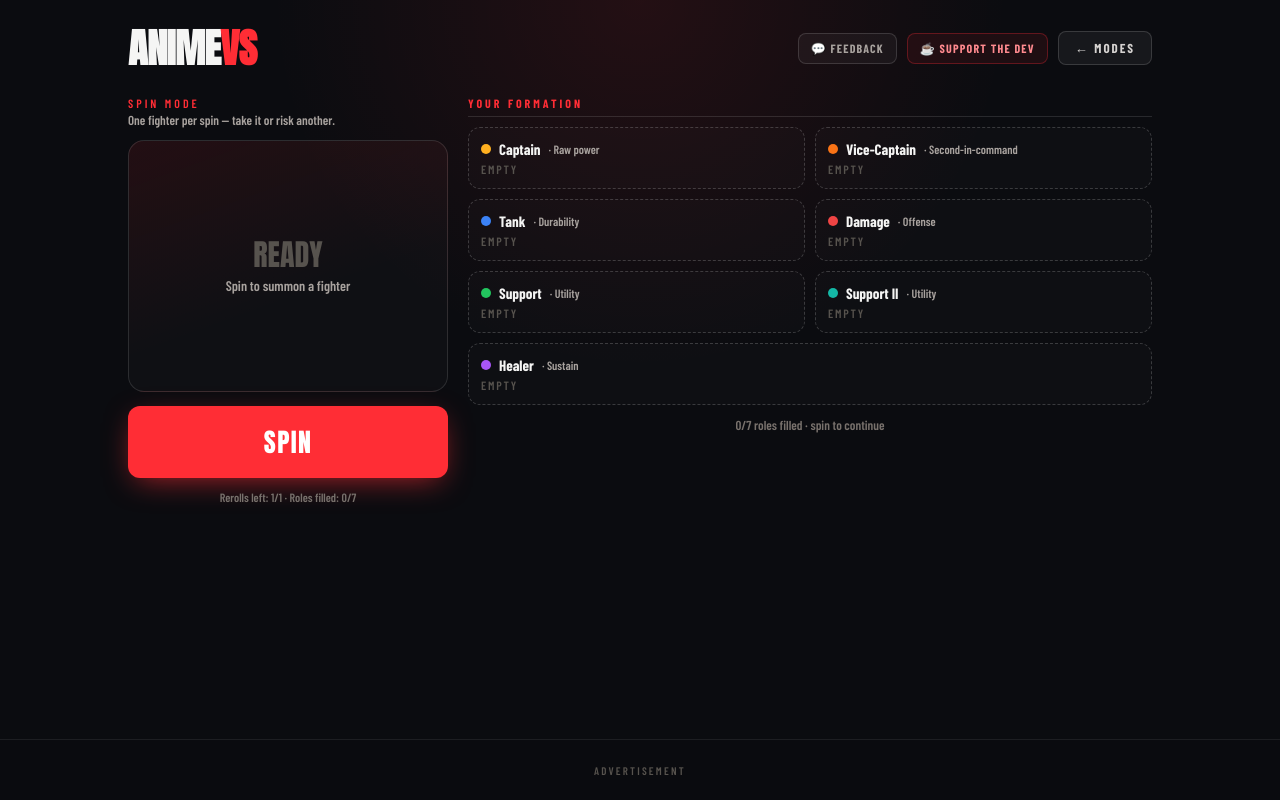
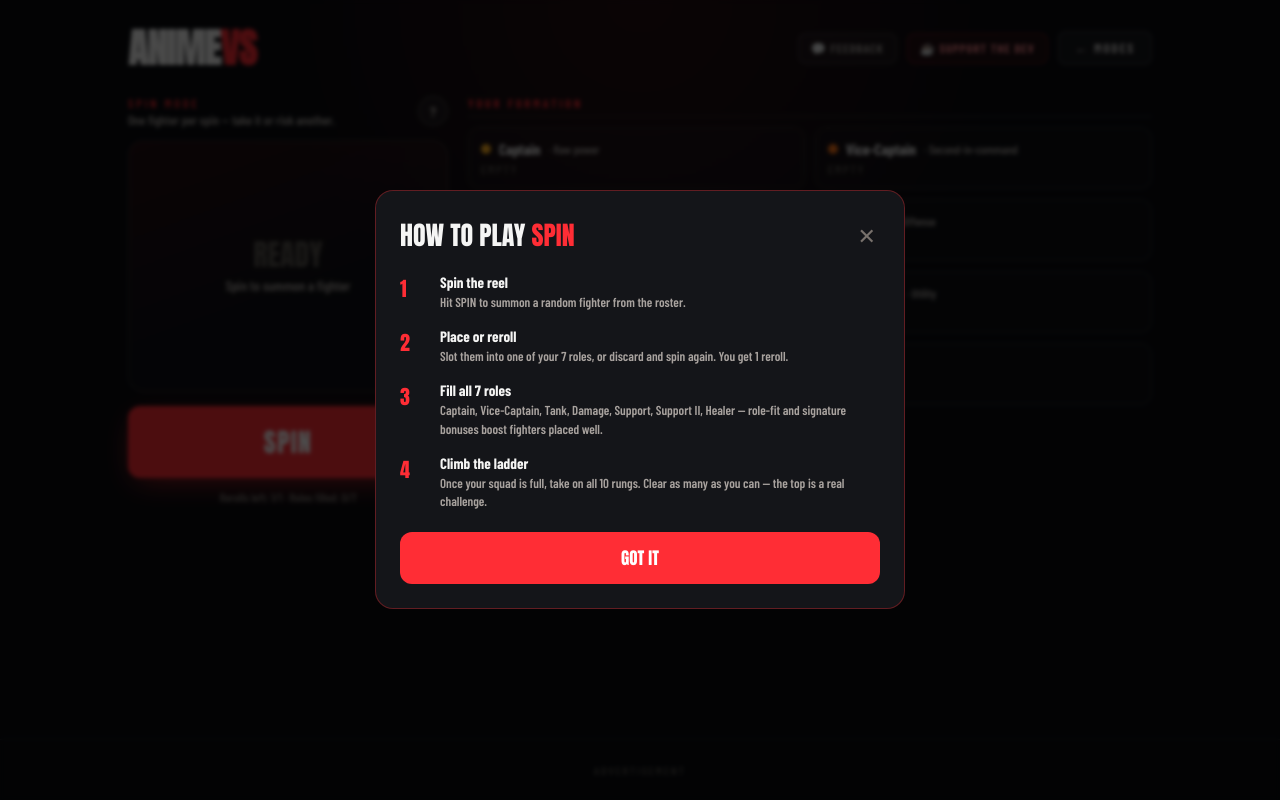
Before and after one commit to Hills201/animevs, a React (Vite) app: page / in a window 1280 px wide. Both pictures are taken after a click on the button 380 px from the left and 213 px from the top of the page. Built offline with nearby package versions, Linux system fonts and the light colour scheme; a web font is replaced by a local one.

Commit message:
Added 'how to play' feature

```diff
--- a/src/App.jsx
+++ b/src/App.jsx
@@ -498,11 +498,103 @@ export default function App() {
   );
 }
 
-// ─── FEEDBACK MODAL ──────────────────────────────────────────────────────────
+// ─── HOW TO PLAY ─────────────────────────────────────────────────────────────
+// Shown automatically the first time a player enters each mode (remembered via
+// localStorage), and reopenable anytime via the "?" button. Falls back to
+// showing every time if localStorage is unavailable — never breaks the mode.
+const HOW_TO_PLAY = {
+  spin: {
+    title: "SPIN",
+    accent: RED,
+    steps: [
+      { h:"Spin the reel", b:"Hit SPIN to summon a random fighter from the roster." },
+      { h:"Place or reroll", b:"Slot them into one of your 7 roles, or discard and spin again. You get 1 reroll." },
+      { h:"Fill all 7 roles", b:"Captain, Vice-Captain, Tank, Damage, Support, Support II, Healer — role-fit and signature bonuses boost fighters placed well." },
+      { h:"Climb the ladder", b:"Once your squad is full, take on all 10 rungs. Clear as many as you can — the top is a real challenge." },
+    ],
+  },
+  draft: {
+    title: "DRAFT",
+    accent: "#3b82f6",
+    steps: [
+      { h:"Spend a budget", b:"You've got a fixed credit budget to build all 7 fighters — stronger characters cost more." },
+      { h:"Pick from 5 options", b:"Each spin draws 5 fighters. Choose one that fits your budget and roles, or reroll (2 allowed)." },
+      { h:"Never get stuck", b:"The game always keeps enough budget in reserve so you can finish your team — no dead ends." },
+      { h:"The harder challenge", b:"Draft's tighter budget makes the ladder tougher than Spin — a full clear here is a real achievement." },
+    ],
+  },
+  pvp: {
+    title: "VERSUS",
+    accent: "#a855f7",
+    steps: [
+      { h:"Build your team", b:"Spin to fill your 7 roles, same as Spin mode — your opponent can't see your picks." },
+      { h:"Get a challenge link", b:"Lock in and you'll get a shareable link. Send it to a friend to challenge them." },
+      { h:"They build blind", b:"Opening your link drops them straight into building their own team, hidden from yours." },
+      { h:"Reveal & resolve", b:"Once both teams are set, it reveals both squads — higher total score wins." },
+    ],
+  },
+};
+
+function useSeenModal(key) {
+  const [seen, setSeen] = useState(() => {
+    try { return localStorage.getItem(key) === "1"; } catch (e) { return false; }
+  });
+  function markSeen() {
+    try { localStorage.setItem(key, "1"); } catch (e) {}
+    setSeen(true);
+  }
+  return [seen, markSeen];
+}
+
+function HowToPlayModal({ modeId, onClose }) {
+  const content = HOW_TO_PLAY[modeId];
+  if (!content) return null;
+  return (
+    <div onClick={onClose} style={{ position:"fixed", inset:0, zIndex:100, background:"rgba(0,0,0,0.7)",
+      display:"flex", alignItems:"center", justifyContent:"center", backdropFilter:"blur(2px)", padding:20 }}>
+      <div onClick={(e)=>e.stopPropagation()} className="slam"
+        style={{ width:"100%", maxWidth:480, maxHeight:"85vh", overflowY:"auto", background:"#141519",
+          borderRadius:18, border:`1px solid ${content.accent}55`, padding:24 }}>
+        <div style={{ display:"flex", alignItems:"center", justifyContent:"space-between", marginBottom:18 }}>
+          <div className="a" style={{ fontSize:26, color:"#f5f5f4" }}>HOW TO PLAY <span style={{ color:content.accent }}>{content.title}</span></div>
+          <button onClick={onClose} className="c" style={{ background:"transparent", border:"none", color:"#78716c", fontSize:22, cursor:"pointer", padding:4, lineHeight:1 }}>✕</button>
+        </div>
+        <div style={{ display:"flex", flexDirection:"column", gap:16 }}>
+          {content.steps.map((s, i) => (
+            <div key={i} style={{ display:"flex", gap:14 }}>
+              <div className="a" style={{ fontSize:20, color:content.accent, minWidth:26, flexShrink:0 }}>{i+1}</div>
+              <div>
+                <div className="c" style={{ fontWeight:700, fontSize:15, color:"#f5f5f4" }}>{s.h}</div>
+                <div className="c" style={{ fontSize:13, color:"#a8a29e", marginTop:2, lineHeight:1.4 }}>{s.b}</div>
+              </div>
+            </div>
+          ))}
+        </div>
+        <button onClick={onClose} className="a" style={{ marginTop:22, width:"100%", fontSize:17, padding:"13px", borderRadius:12,
+          background:content.accent, color:"#fff", border:"none", cursor:"pointer" }}>
+          GOT IT
+        </button>
+      </div>
+    </div>
+  );
+}
+
+// Small reopenable "?" button — drop into any mode's header area.
+function HowToPlayButton({ onClick }) {
+  return (
+    <button onClick={onClick} className="c"
+      style={{ width:30, height:30, borderRadius:999, border:"1px solid rgba(255,255,255,0.18)", background:"rgba(255,255,255,0.05)",
+        color:"#a8a29e", cursor:"pointer", fontWeight:700, fontSize:14, flexShrink:0, display:"flex", alignItems:"center", justifyContent:"center" }}>
+      ?
+    </button>
+  );
+}
+
+
 // In-app feedback form. Submits to Web3Forms (free, no backend needed) which
 // emails the submission straight to you. Get a free access key at web3forms.com
 // (no account required beyond an email to receive the key) and paste it below.
-const WEB3FORMS_KEY = "0be791f0-f6ee-4c1a-802b-8c5abb172caf"; // <-- paste your key from web3forms.com
+const WEB3FORMS_KEY = "YOUR_WEB3FORMS_ACCESS_KEY"; // <-- paste your key from web3forms.com
 
 const FEEDBACK_CATEGORIES = [
   { id:"bug",       label:"🐞 Bug Report",        hint:"Something broke or didn't work as expected" },
@@ -1024,7 +1116,7 @@ function ClimbResult({ team, onReplay, replayLabel }) {
 // what `renderReel` shows (1 char vs 5 options) and how a character is chosen.
 function SpinStage({
   title, subtitle, team, activeChar, onPlace, allFilled, onClimb,
-  reelArea, belowReel, filledCount, footNote,
+  reelArea, belowReel, filledCount, footNote, onHelp,
 }) {
   return (
     <div className="tIn">
@@ -1033,9 +1125,12 @@ function SpinStage({
 
         {/* left: spinner column */}
         <div>
-          <div style={{ marginBottom:12 }}>
+          <div style={{ marginBottom:12, display:"flex", alignItems:"flex-start", justifyContent:"space-between", gap:10 }}>
+            <div>
               <div className="c" style={{ color:RED, letterSpacing:"0.25em", fontSize:12, textTransform:"uppercase" }}>{title}</div>
               {subtitle && <div className="c" style={{ fontSize:13, color:"#a8a29e", marginTop:2 }}>{subtitle}</div>}
+            </div>
+            {onHelp && <HowToPlayButton onClick={onHelp} />}
           </div>
           {reelArea}
           {belowReel}
@@ -1116,6 +1211,8 @@ function SpinMode() {
   const allFilled = filledCount === ROLES.length;
   const MAX_REROLLS = MAX_REROLLS_SPIN;
   const rerollsLeft = MAX_REROLLS - rerollsUsed;
+  const [seenHelp, markSeenHelp] = useSeenModal("animevs_seen_help_spin");
+  const [helpOpen, setHelpOpen] = useState(!seenHelp);
 
   function spin() {
     if (current || allFilled) return;
@@ -1198,6 +1295,7 @@ function SpinMode() {
   );
 
   return (
+    <>
       <SpinStage
         title="Spin Mode" subtitle="One fighter per spin — take it or risk another."
         team={team} activeChar={current} onPlace={placeInto}
@@ -1205,7 +1303,10 @@ function SpinMode() {
         reelArea={reelArea} belowReel={belowReel}
         filledCount={filledCount}
         footNote={`Rerolls left: ${rerollsLeft}/${MAX_REROLLS} · Roles filled: ${filledCount}/${ROLES.length}`}
+        onHelp={() => setHelpOpen(true)}
       />
+      {helpOpen && <HowToPlayModal modeId="spin" onClose={() => { setHelpOpen(false); markSeenHelp(); }} />}
+    </>
   );
 }
 
@@ -1229,6 +1330,8 @@ function DraftMode() {
   const filledCount = Object.keys(team).length;
   const allFilled = filledCount === ROLES.length;
   const MAX_REROLLS = MAX_REROLLS_DRAFT;
+  const [seenHelp, markSeenHelp] = useSeenModal("animevs_seen_help_draft");
+  const [helpOpen, setHelpOpen] = useState(!seenHelp);
 
   const MIN_COST = Math.min(...CHARACTERS.map((c) => c.cost));
   function affordableCost(currentPlacedCount, spentOverride) {
@@ -1397,6 +1500,7 @@ function DraftMode() {
   );
 
   return (
+    <>
       <SpinStage
         title="Draft Mode" subtitle={`Spin for five · ${remaining} credits left`}
         team={team} activeChar={current} onPlace={placeInto}
@@ -1404,13 +1508,13 @@ function DraftMode() {
         reelArea={reelArea} belowReel={belowReel}
         filledCount={filledCount}
         footNote={`Budget ${BUDGET - placed.reduce((s,x)=>s+x.cost,0)} left · Roles filled: ${filledCount}/${ROLES.length}`}
+        onHelp={() => setHelpOpen(true)}
       />
-  );
-}
-
-// ─── EDITOR MODE ─────────────────────────────────────────────────────────────
-// Browse all characters, tune tier/rating/cost/tags/ability. Edits apply to the
-// live CHARACTERS array for this session. Export copies the full roster as JSON.
+      {helpOpen && <HowToPlayModal modeId="draft" onClose={() => { setHelpOpen(false); markSeenHelp(); }} />}
+    </>
+  );
+}
+
 // ─── PVP MODE ────────────────────────────────────────────────────────────────
 // Flow: choose to Host (build first, get code) or Challenge (paste code, build blind),
 // then both teams reveal and higher total wins. Uses spin-to-build for the team.
@@ -1454,6 +1558,8 @@ function PvpMode() {
   const allFilled = filledCount === ROLES.length;
   const MAX_REROLLS = MAX_REROLLS_SPIN;
   const rerollsLeft = MAX_REROLLS - rerollsUsed;
+  const [seenHelp, markSeenHelp] = useSeenModal("animevs_seen_help_pvp");
+  const [helpOpen, setHelpOpen] = useState(!seenHelp);
 
   // Build a full shareable challenge URL from a team code.
   function challengeLink(code) {
@@ -1511,10 +1617,14 @@ function PvpMode() {
   if (stage === "menu") {
     return (
       <div className="tIn" style={{ maxWidth:560, margin:"0 auto" }}>
-        <div className="a" style={{ fontSize:28, color:"#f5f5f4", marginBottom:6 }}>VERSUS</div>
+        <div style={{ display:"flex", alignItems:"flex-start", justifyContent:"space-between", gap:10, marginBottom:6 }}>
+          <div className="a" style={{ fontSize:28, color:"#f5f5f4" }}>VERSUS</div>
+          <HowToPlayButton onClick={() => setHelpOpen(true)} />
+        </div>
         <p className="c" style={{ fontSize:15, color:"#a8a29e", marginBottom:24 }}>
           Two teams, no luck of the ladder — highest total wins. Build hidden, then reveal.
         </p>
+        {helpOpen && <HowToPlayModal modeId="pvp" onClose={() => { setHelpOpen(false); markSeenHelp(); }} />}
         <div style={{ display:"flex", flexDirection:"column", gap:14 }}>
           <button onClick={() => setStage("build")} className="hov"
             style={{ textAlign:"left", padding:22, borderRadius:14, cursor:"pointer", color:"#e7e5e4",
@@ -1607,7 +1717,9 @@ function PvpMode() {
           reelArea={reelArea} belowReel={belowReel}
           filledCount={filledCount}
           footNote={`Rerolls left: ${rerollsLeft}/${MAX_REROLLS} · Roles filled: ${filledCount}/${ROLES.length}`}
+          onHelp={() => setHelpOpen(true)}
         />
+        {helpOpen && <HowToPlayModal modeId="pvp" onClose={() => { setHelpOpen(false); markSeenHelp(); }} />}
       </div>
     );
   }
```
Lines whose indentation alone changed are shown as unchanged.
